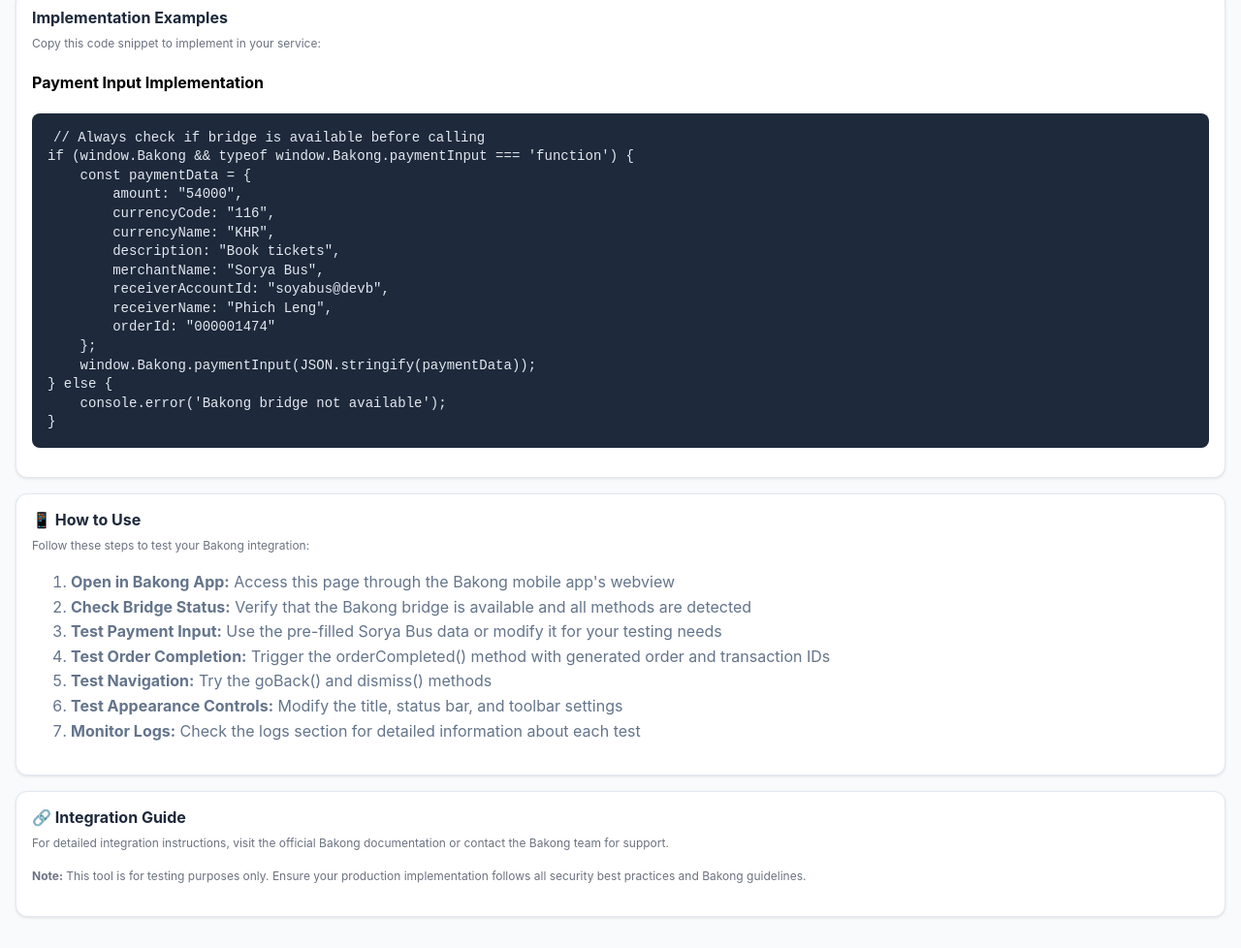
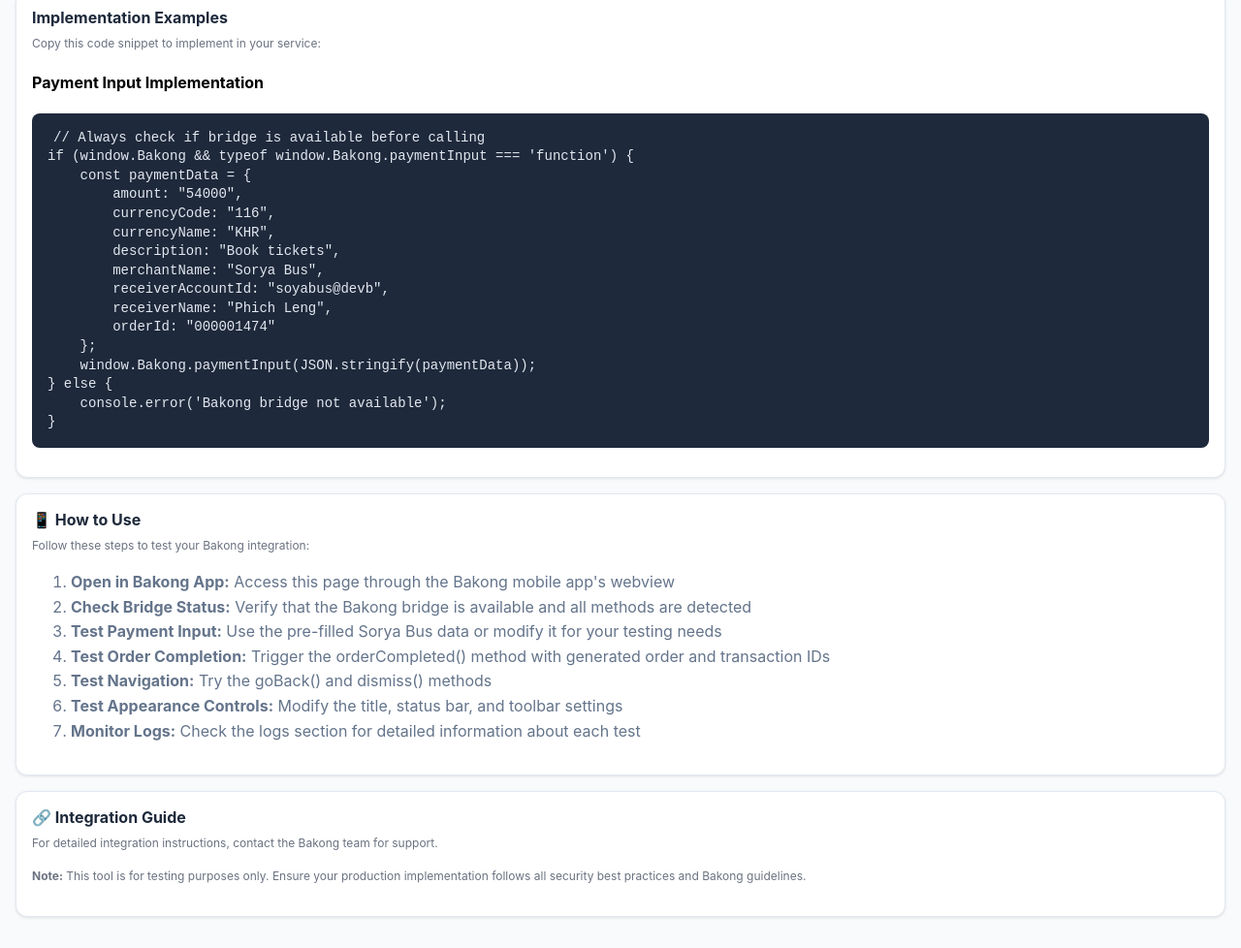
Before and after one commit to up-master/mini-service-bk, a plain HTML site: page index.html in a window 1280 px wide. Shown: the part 2088-3066 px from the top of the page at 97% size. Drawn offline with Linux system fonts and the light colour scheme.

Commit message:
Update index.html

```diff
--- a/index.html
+++ b/index.html
@@ -268,7 +268,7 @@ if (window.Bakong && typeof window.Bakong.paymentInput === 'function') {
 
 <div class="section">
     <h3>🔗 Integration Guide</h3>
-    <p class="small">For detailed integration instructions, visit the official Bakong documentation or contact the Bakong team for support.</p>
+    <p class="small">For detailed integration instructions, contact the Bakong team for support.</p>
     <p class="small"><strong>Note:</strong> This tool is for testing purposes only. Ensure your production implementation follows all security best practices and Bakong guidelines.</p>
 </div>
 
```
